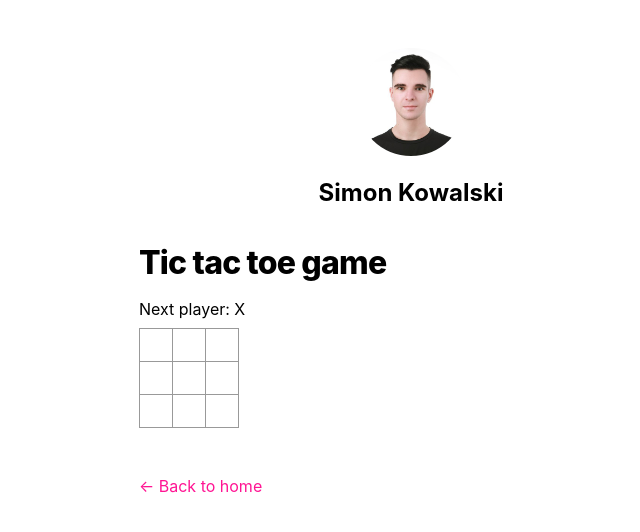
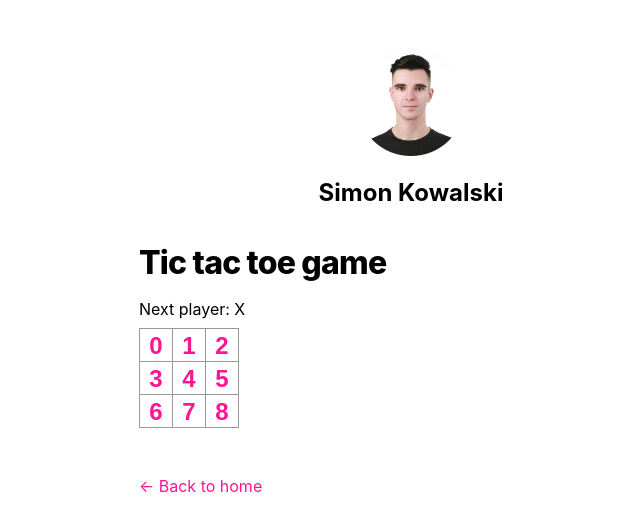
Before and after one commit to skowalskidev/next-js-blog-tutorial, a Next.js app: page /game/tic-tac-toe in a window 1280 px wide. Shown: the top 532 px of the page, without its empty margins (229-869 px from the left). Built offline with nearby package versions, Linux system fonts and the light colour scheme.

Commit message:
Added numbers

```diff
--- a/components/board.tsx
+++ b/components/board.tsx
@@ -5,7 +5,7 @@ import boardStyles from './board.module.css'
 
 export class Board extends React.Component {
     renderSquare(i: any) {
-        return <Square/>;
+        return <Square value={i}/>;
     }
 
     render() {
--- a/components/square.module.css
+++ b/components/square.module.css
@@ -11,6 +11,7 @@
     padding: 0;
     text-align: center;
     width: 34px;
+    color: deeppink;
 }
 
 .square:focus {
--- a/components/square.tsx
+++ b/components/square.tsx
@@ -2,12 +2,8 @@ import React from "react";
 
 import squareStyles from './square.module.css'
 
-export class Square extends React.Component {
-    render() {
-        return (
-            <button className={squareStyles.square}>
-                {/* TODO */}
-            </button>
-        );
-    }
+export function Square(props: any) {
+    return <button className={squareStyles.square}>
+        {props.value}
+    </button>;
 }
```
